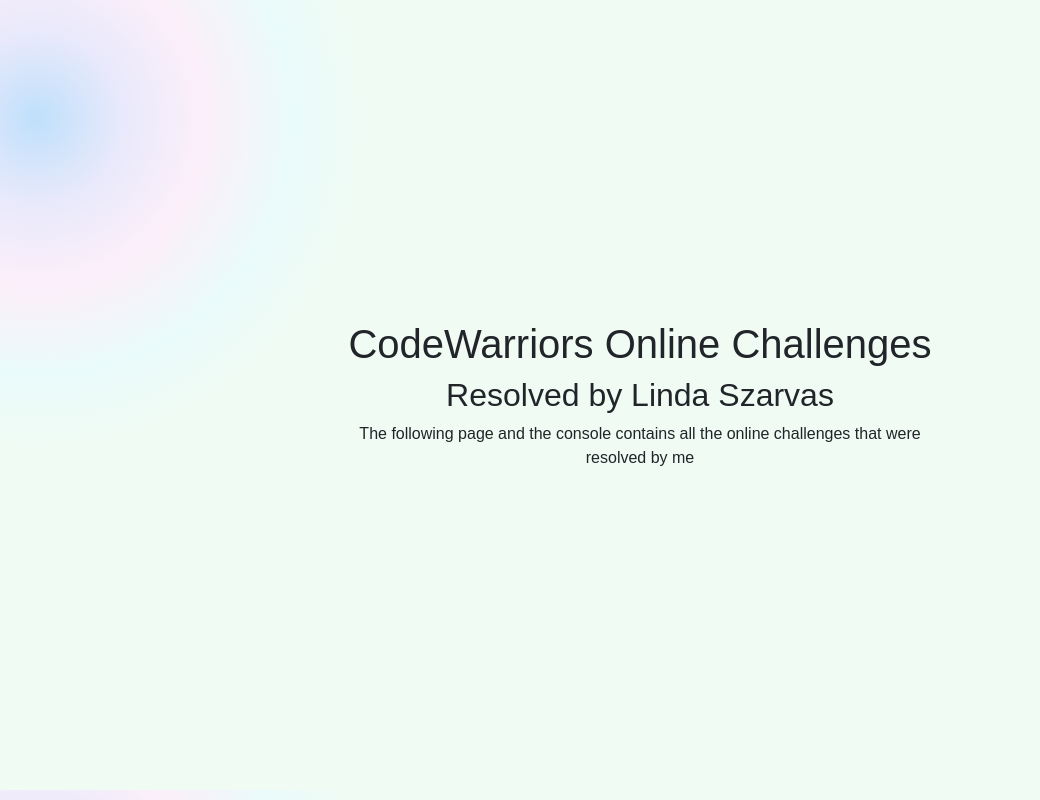
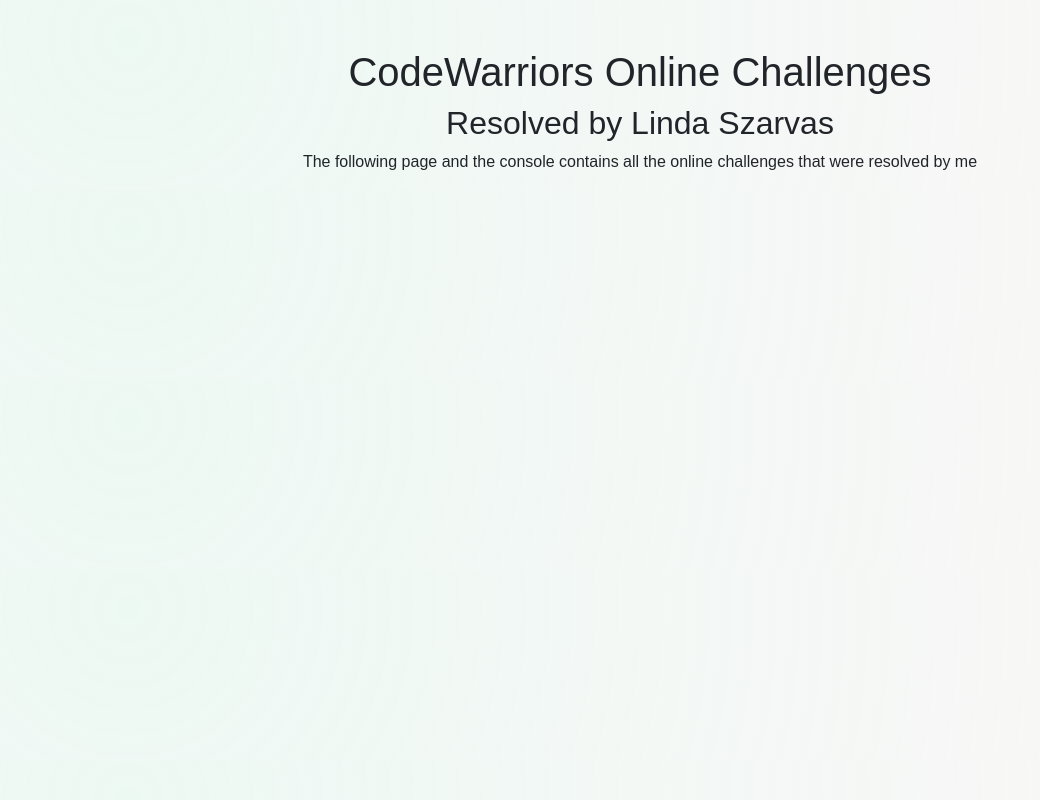
Before and after one commit to LindaSz0112/online_codewarriors_challenges, a website: page index.html in a window 1280 px wide. Shown: the whole page, without its empty margins (0-1040 px from the left). Drawn offline with nearby package versions, Linux system fonts and the light colour scheme; a web font is replaced by a local one.

Commit message:
Changes in html and css files

```diff
--- a/index.html
+++ b/index.html
@@ -21,7 +21,7 @@
 </head>
 
 <body>
-    <div class="container mt-5">
+    <div class="container mt-5 text-center">
         <h1 class="text-center">CodeWarriors Online Challenges</h1>
         <h2>Resolved by Linda Szarvas</h2>
         <p>The following page and the console contains all the online challenges that were resolved by me </p>
--- a/styles.css
+++ b/styles.css
@@ -1,7 +1,7 @@
 body {
-    margin: 320px;
-    text-align: center;
-    background: radial-gradient(328px at 2.9% 15%, rgb(191, 224, 251) 0%, rgb(232, 233, 251) 25.8%, rgb(252, 239, 250) 50.8%, rgb(234, 251, 251) 77.6%, rgb(240, 251, 244) 100.7%);
+    /* margin: 320px; */
+
+    background: radial-gradient(circle at 10% 20%, rgba(216, 241, 230, 0.46) 0.1%, rgba(233, 226, 226, 0.28) 90.1%);
 }
 
 h1,
```
